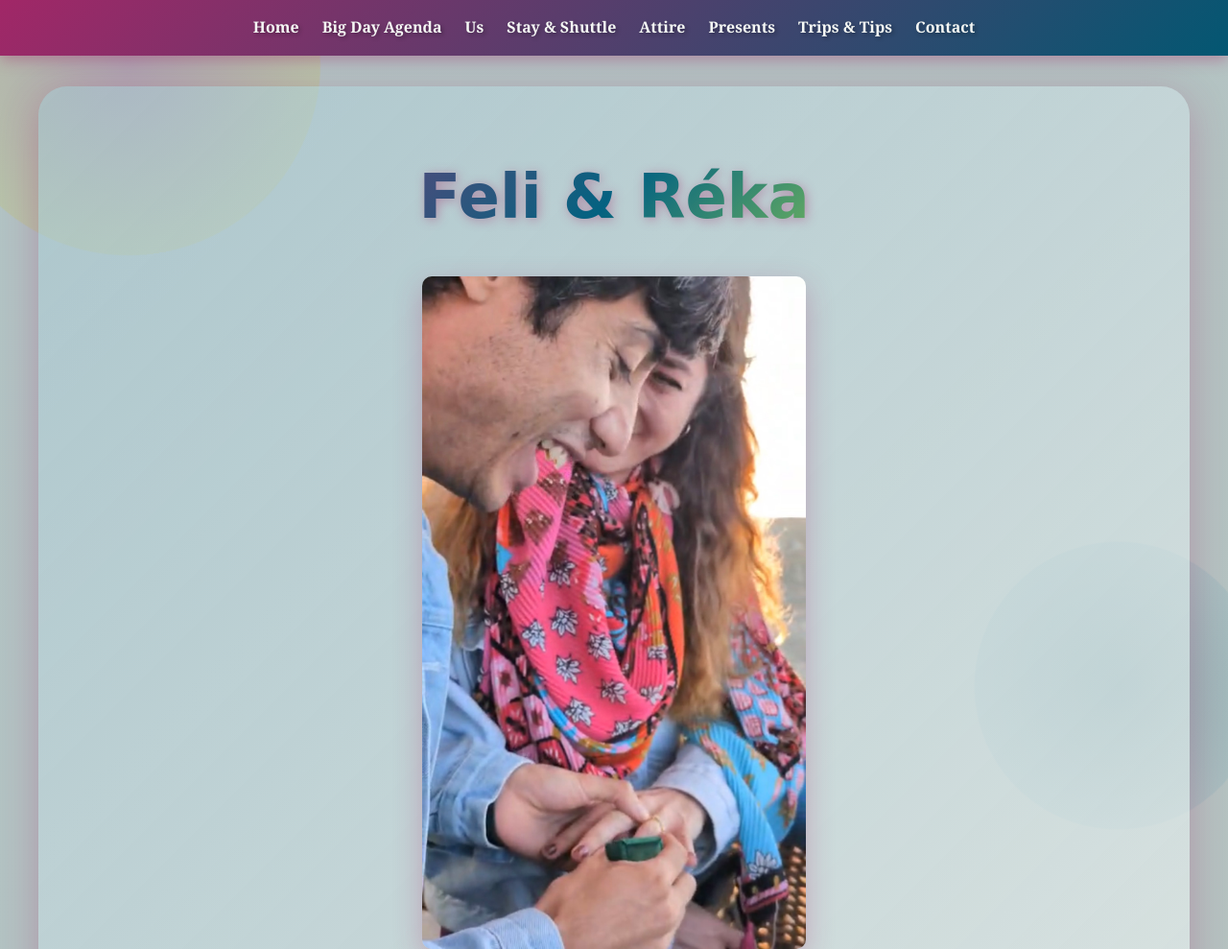
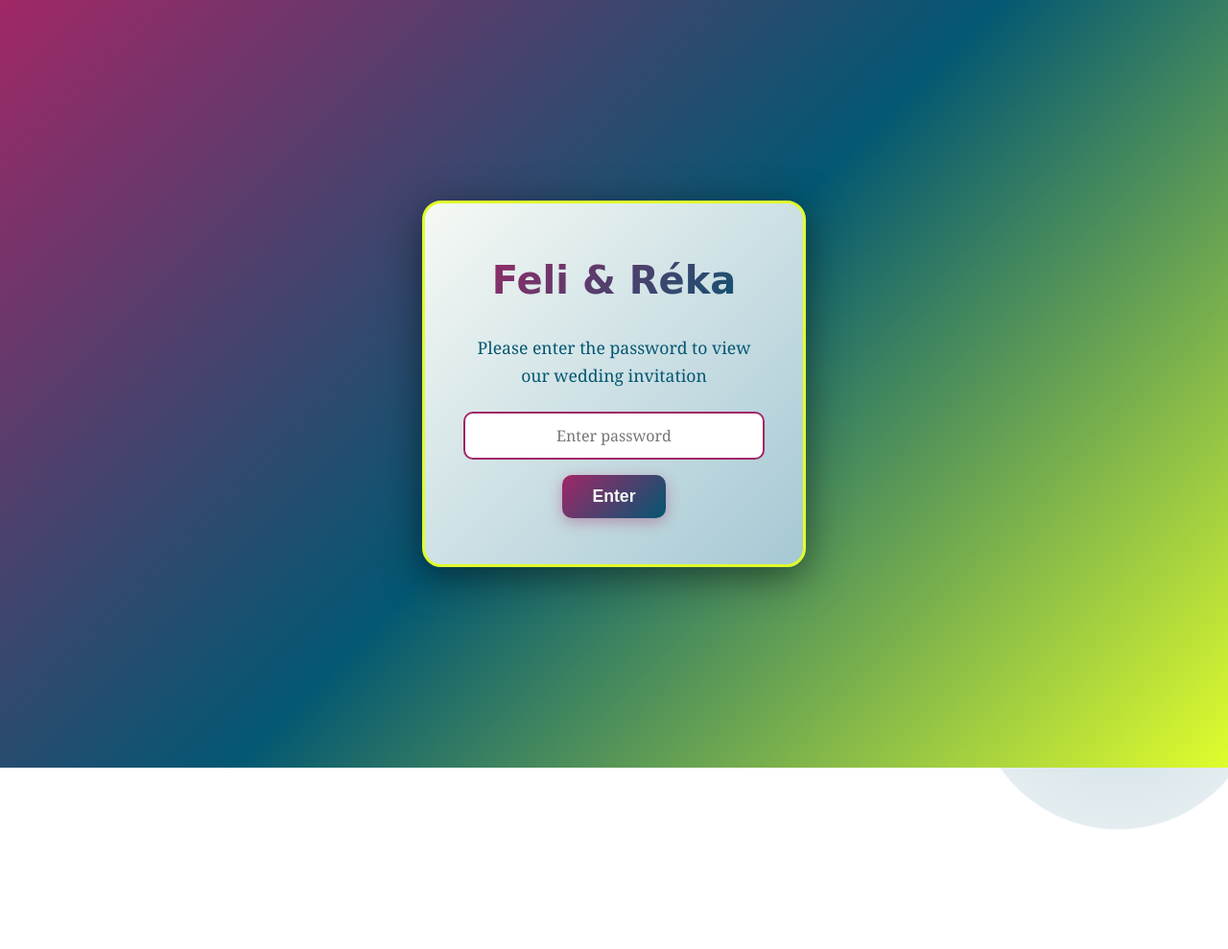
Before and after one commit to rbocskay/feliandrekawedding.github.io, a plain HTML site: page index.html in a window 1280 px wide. Shown: the top 989 px of the page at 96% size. After the commit the page ends 800 px from the top, so only its background shows below. Drawn offline with Linux system fonts and the light colour scheme.

Commit message:
Add files via upload

```diff
--- a/index.html
+++ b/index.html
@@ -160,6 +160,20 @@
             box-shadow: 0 10px 40px rgba(161, 39, 103, 0.3);
         }
 
+        @media (max-width: 768px) {
+            .hero {
+                margin: 1rem auto;
+                padding: 3rem 1rem;
+            }
+        }
+
+        @media (max-width: 430px) {
+            .hero {
+                margin: 0.5rem auto;
+                padding: 2rem 0.75rem;
+            }
+        }
+
         .hero h1 {
             font-size: 4rem;
             font-family: 'Brush Script MT', cursive;
@@ -170,6 +184,18 @@
             margin-bottom: 1rem;
             animation: shimmer 3s infinite;
             filter: drop-shadow(2px 2px 4px rgba(161, 39, 103, 0.3));
+        }
+
+        @media (max-width: 768px) {
+            .hero h1 {
+                font-size: 3rem;
+            }
+        }
+
+        @media (max-width: 430px) {
+            .hero h1 {
+                font-size: 2.5rem;
+            }
         }
 
         @keyframes shimmer {
@@ -460,9 +486,156 @@
                 padding: 2rem 1rem;
             }
         }
+
+        /* Password Protection Styles */
+        #password-screen {
+            position: fixed;
+            top: 0;
+            left: 0;
+            width: 100%;
+            height: 100%;
+            background: linear-gradient(135deg, #A12767 0%, #035772 50%, #E0FD2C 100%);
+            display: flex;
+            align-items: center;
+            justify-content: center;
+            z-index: 10000;
+        }
+
+        #password-screen.hidden {
+            display: none;
+        }
+
+        .password-box {
+            background: linear-gradient(135deg, #F6F9F5, #A5C8D4);
+            border: 3px solid #E0FD2C;
+            border-radius: 20px;
+            padding: 3rem 2.5rem;
+            box-shadow: 0 10px 40px rgba(0, 0, 0, 0.5);
+            text-align: center;
+            max-width: 400px;
+            width: 90%;
+        }
+
+        .password-box h1 {
+            font-size: 2.5rem;
+            font-family: 'Brush Script MT', cursive;
+            background: linear-gradient(135deg, #A12767, #035772);
+            -webkit-background-clip: text;
+            -webkit-text-fill-color: transparent;
+            background-clip: text;
+            margin-bottom: 1.5rem;
+        }
+
+        .password-box p {
+            color: #035772;
+            font-size: 1.1rem;
+            margin-bottom: 1.5rem;
+        }
+
+        .password-box input {
+            width: 100%;
+            padding: 0.75rem 1rem;
+            font-size: 1rem;
+            border: 2px solid #A12767;
+            border-radius: 10px;
+            margin-bottom: 1rem;
+            text-align: center;
+            font-family: 'Georgia', serif;
+        }
+
+        .password-box input:focus {
+            outline: none;
+            border-color: #035772;
+            box-shadow: 0 0 10px rgba(3, 87, 114, 0.3);
+        }
+
+        .password-box button {
+            background: linear-gradient(135deg, #A12767, #035772);
+            color: #F6F9F5;
+            border: none;
+            padding: 0.75rem 2rem;
+            font-size: 1.1rem;
+            font-weight: bold;
+            border-radius: 10px;
+            cursor: pointer;
+            transition: all 0.3s;
+            box-shadow: 0 4px 15px rgba(161, 39, 103, 0.4);
+        }
+
+        .password-box button:hover {
+            transform: translateY(-2px);
+            box-shadow: 0 6px 20px rgba(161, 39, 103, 0.6);
+        }
+
+        .password-error {
+            color: #A12767;
+            font-size: 0.9rem;
+            margin-top: 0.5rem;
+            display: none;
+        }
+
+        .password-error.show {
+            display: block;
+        }
+
+        #main-content {
+            display: none;
+        }
+
+        #main-content.unlocked {
+            display: block;
+        }
     </style>
+    <script>
+        function checkPassword() {
+            const password = document.getElementById('password-input').value;
+            const correctPassword = 'FeliRekaMatri2026';
+
+            if (password === correctPassword) {
+                document.getElementById('password-screen').classList.add('hidden');
+                document.getElementById('main-content').classList.add('unlocked');
+                sessionStorage.setItem('wedding-authenticated', 'true');
+            } else {
+                document.getElementById('password-error').classList.add('show');
+                document.getElementById('password-input').value = '';
+                document.getElementById('password-input').focus();
+            }
+        }
+
+        // Allow Enter key to submit
+        document.addEventListener('DOMContentLoaded', function() {
+            const input = document.getElementById('password-input');
+            if (input) {
+                input.addEventListener('keypress', function(e) {
+                    if (e.key === 'Enter') {
+                        checkPassword();
+                    }
+                });
+
+                // Check if already authenticated in this session
+                if (sessionStorage.getItem('wedding-authenticated') === 'true') {
+                    document.getElementById('password-screen').classList.add('hidden');
+                    document.getElementById('main-content').classList.add('unlocked');
+                }
+            }
+        });
+    </script>
 </head>
 <body>
+    <!-- Password Protection Screen -->
+    <div id="password-screen">
+        <div class="password-box">
+            <h1>Feli & Réka</h1>
+            <p>Please enter the password to view our wedding invitation</p>
+            <input type="password" id="password-input" placeholder="Enter password" autocomplete="off">
+            <button onclick="checkPassword()">Enter</button>
+            <p class="password-error" id="password-error">Incorrect password. Please try again.</p>
+        </div>
+    </div>
+
+    <!-- Main Content -->
+    <div id="main-content">
+
     <!-- Navigation -->
     <nav>
         <ul>
@@ -1104,5 +1277,7 @@
     <footer>
         <p>©2026 by Feli & Réka</p>
     </footer>
+
+    </div><!-- End Main Content -->
 </body>
 </html>
```
